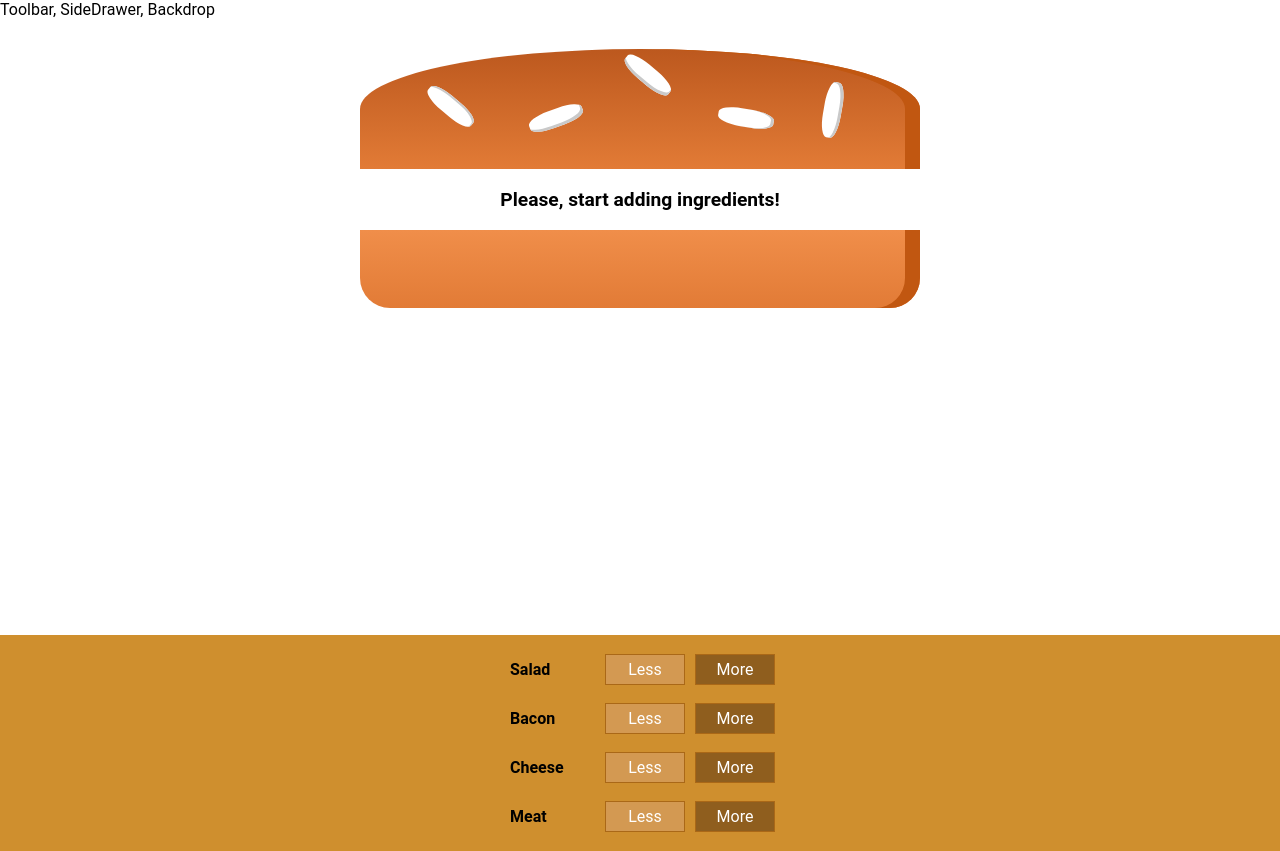
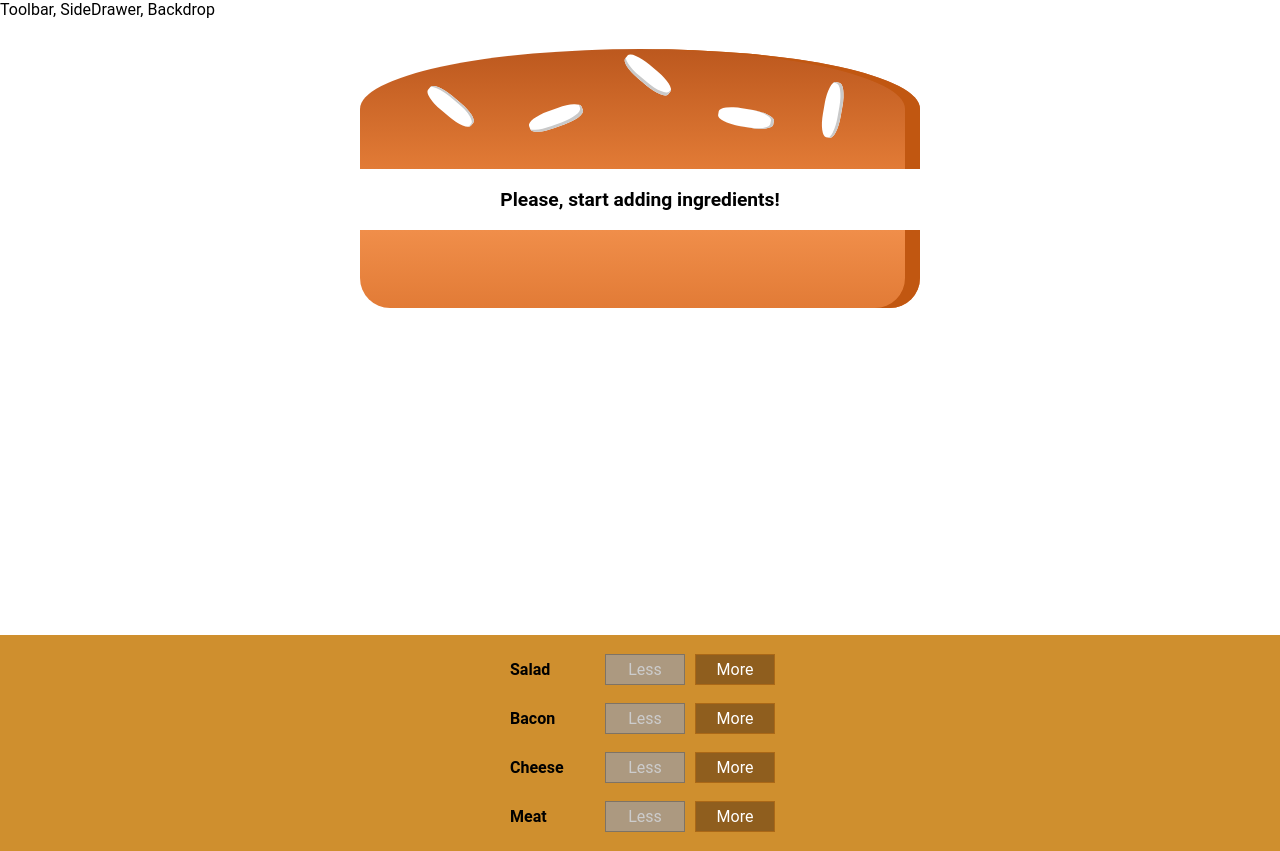
Before and after one commit to ruslanzharkov/react-redux-burger-builder, a React app: page / in a window 1280 px wide. Built offline with nearby package versions, Linux system fonts and the light colour scheme.

Commit message:
Disable button less if ingredient = 0

```diff
--- a/src/components/Burger/BuildControls/BuildControl/BuildControl.js
+++ b/src/components/Burger/BuildControls/BuildControl/BuildControl.js
@@ -7,7 +7,10 @@ class BuildControl extends Component {
         return(
             <div className={classes.BuildControl}>
                 <div className={classes.Label}>{this.props.label}</div>
-                <button className={classes.Less} onClick={this.props.removed}>Less</button>
+                <button
+                    className={classes.Less}
+                    onClick={this.props.removed}
+                    disabled={this.props.disabled}>Less</button>
                 <button className={classes.More} onClick={this.props.added}>More</button>
             </div>
         );
--- a/src/components/Burger/BuildControls/BuildControls.js
+++ b/src/components/Burger/BuildControls/BuildControls.js
@@ -19,6 +19,7 @@ class BuildControls extends Component {
                         label={control.label}
                         added={() => this.props.ingredientAdded(control.type)}
                         removed={() => this.props.ingredientRemoved(control.type)}
+                        disabled={this.props.disabled[control.type]}
                     />
                 })}
             </div>
--- a/src/containers/BurgerBuilder/BurgerBuilder.js
+++ b/src/containers/BurgerBuilder/BurgerBuilder.js
@@ -61,12 +61,21 @@ class BurgerBuilder extends Component {
     };
 
     render() {
+        const disabledInfo = {
+            ...this.state.ingredients
+        };
+
+        for(let key in disabledInfo) {
+            disabledInfo[key] =  disabledInfo[key] <= 0;
+        }
+
         return (
             <Aux>
                 <Burger ingredients={this.state.ingredients}/>
                 <BuildControls
                     ingredientAdded={this.addIngredientHandler}
                     ingredientRemoved={this.removeIngredientHandler}
+                    disabled={disabledInfo}
                 />
             </Aux>
         );
```
